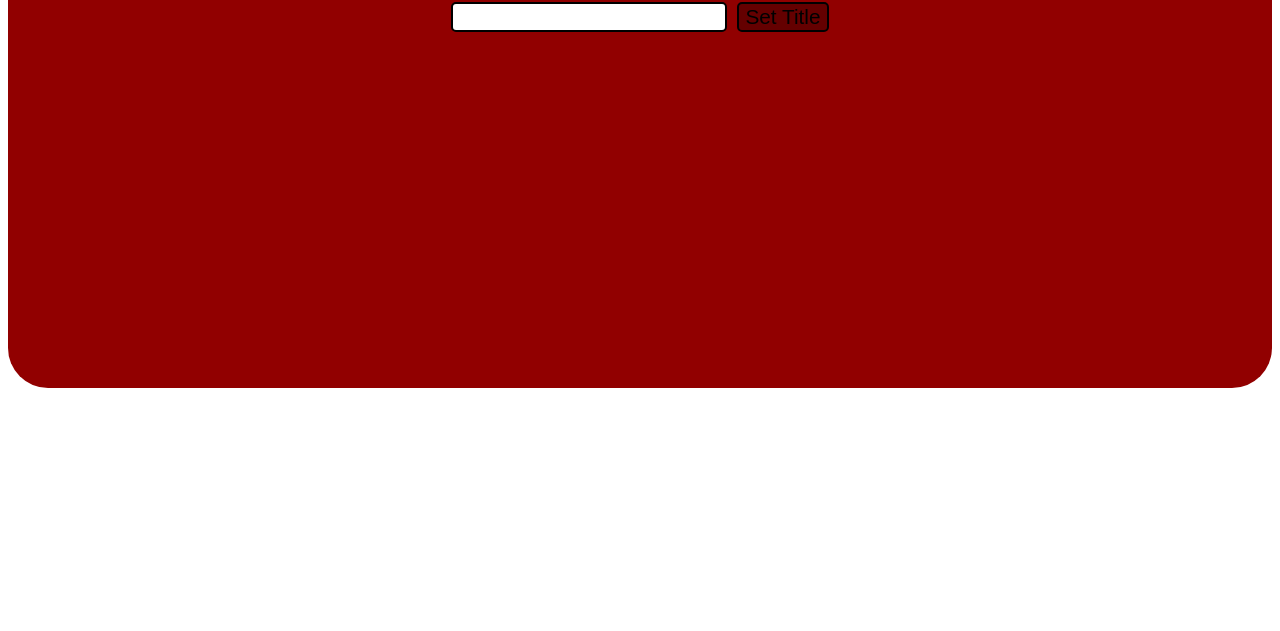
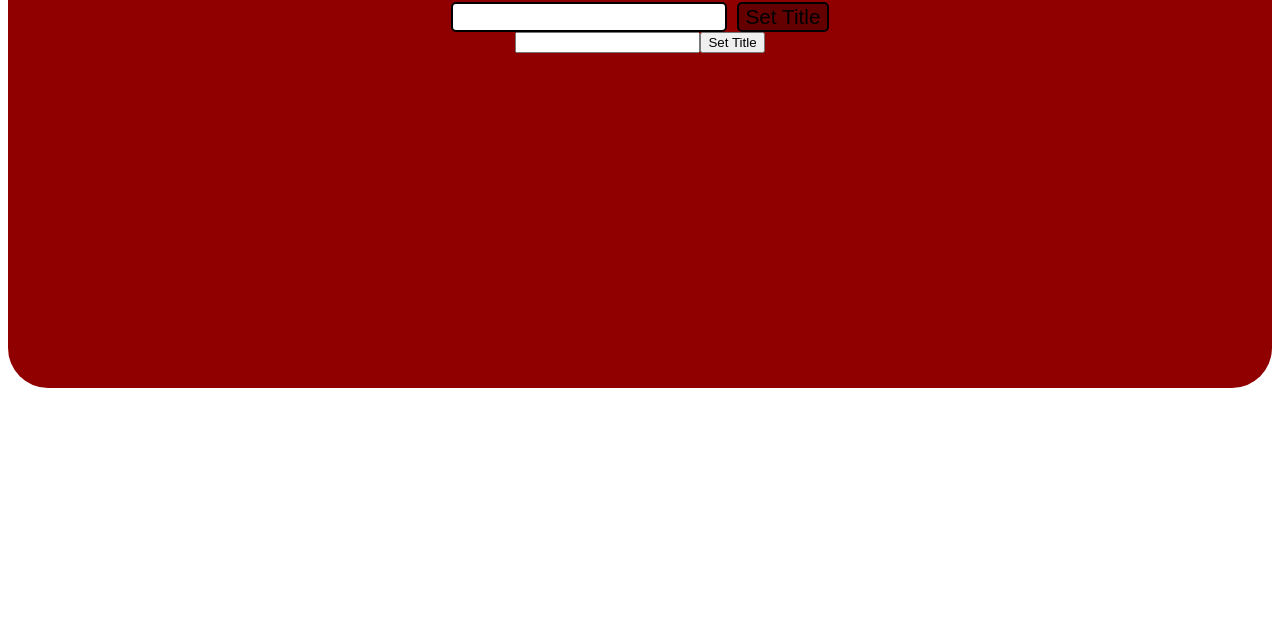
Before and after one commit to Invincible-Atlas/the-Atlas-of-Invincibility, a plain HTML site: page settings.html in a window 1280 px wide. Shown: the part 169-800 px from the top of the page. Drawn offline with Linux system fonts and the light colour scheme.

Commit message:
Update settings.html

```diff
--- a/settings.html
+++ b/settings.html
@@ -22,6 +22,15 @@
             <input type="text" id="titleSetInput">
             <button id="titleSetButton" onclick="setTitle('titleSetInput')">Set Title</button>
         </div>
+
+        <div id="favSetContainer" class="centerFlex">
+
+            <input type="text" id="favSetInput">
+            <button id="favSetButton" onclick="setFav('favSetInput')">Set Title</button>
+        </div>
+
+
+
     </div>
         <script src="functions.js"></script>
         <script src="splash.js"></script>
```
